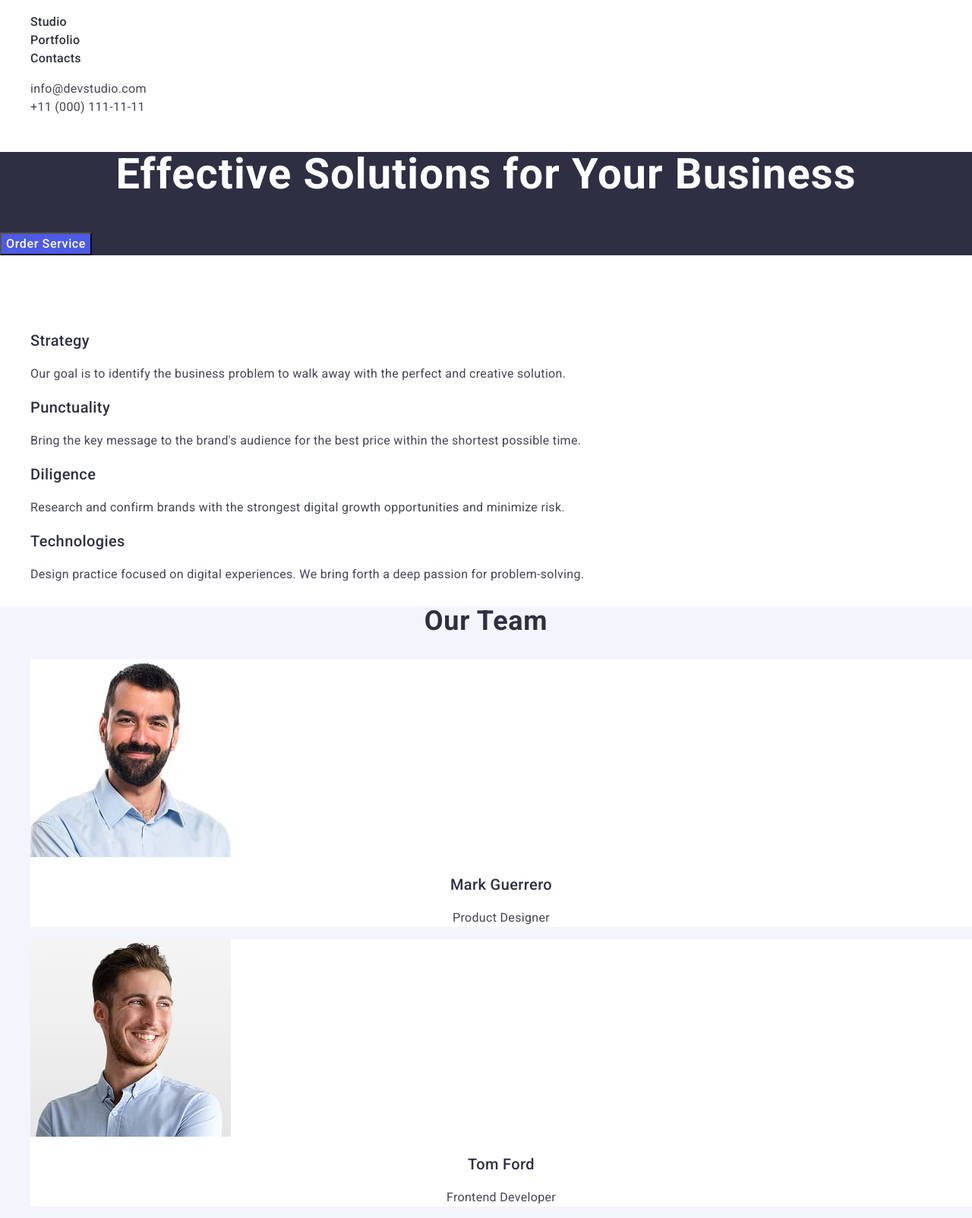
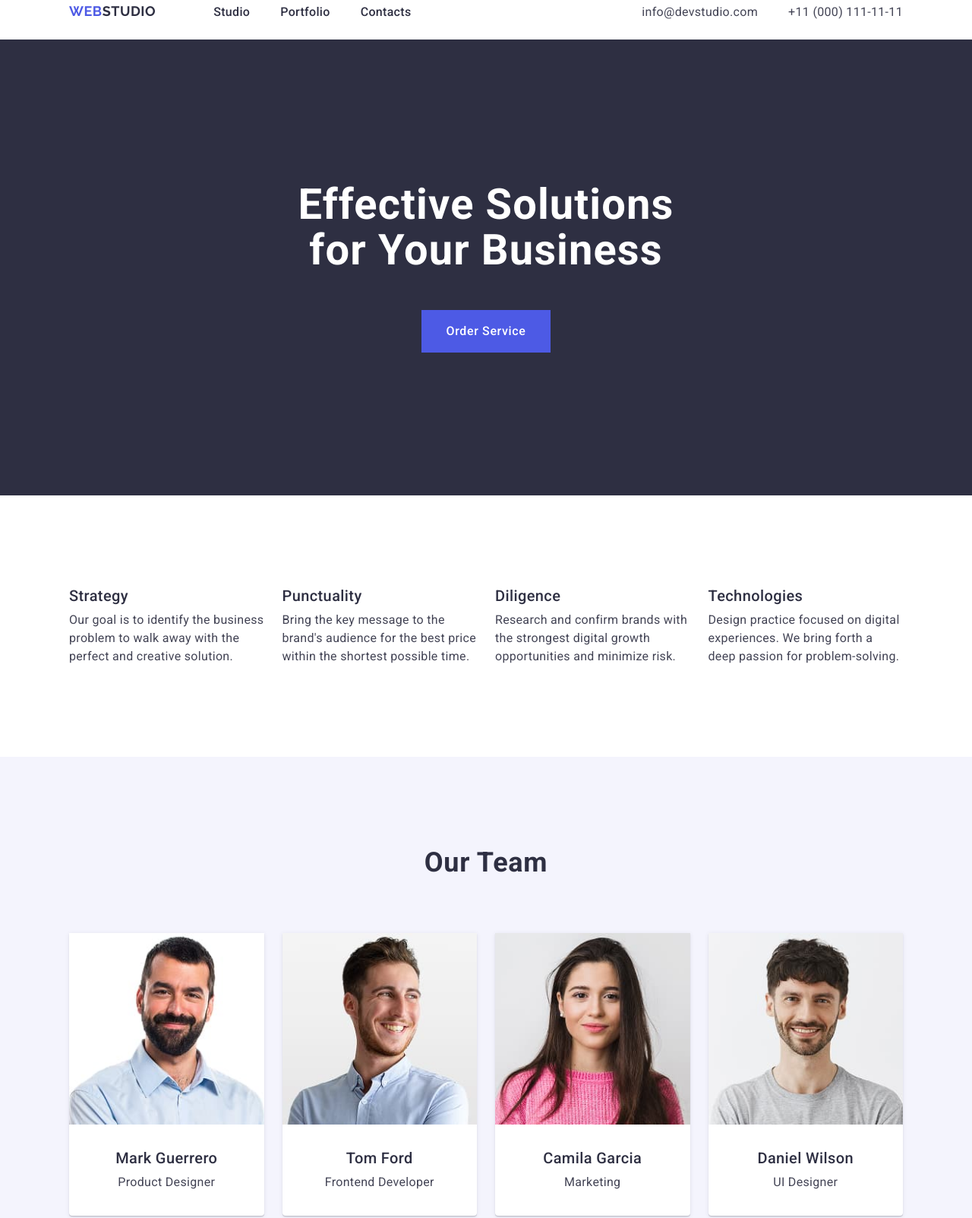
Before and after one commit to Iry-naO/goit-markup-hw-03, a plain HTML site: page index.html in a window 1280 px wide. Shown: the part 20-1623 px from the top of the page at 76% size. Drawn offline with nearby package versions, Linux system fonts and the light colour scheme.

Commit message:
update file

```diff
--- a/css/styles.css
+++ b/css/styles.css
@@ -4,12 +4,47 @@ body {
   color: #434455;
 }
 
+h1,
+h2,
+h3,
+h4,
+h5,
+h6,
+p {
+  margin: 0;
+}
+
 ul {
   list-style-type: none;
+  margin: 0;
+  padding-left: 0;
 }
 
 a {
   text-decoration: none;
+}
+
+img {
+  display: block;
+  width: 100%;
+  height: auto;
+}
+
+.section {
+  padding: 120px 0;
+}
+
+.container {
+  max-width: 1128px;
+  padding: 0 15px;
+  margin: 0 auto;
+}
+
+/* HEADER */
+
+.header-nav {
+  display: flex;
+  gap: 76px;
 }
 
 .logo {
@@ -21,10 +56,18 @@ a {
   letter-spacing: 0.03em;
   line-height: 1.17;
   text-align: left;
+
+  display: inline-block;
+  padding: 24px 0;
 }
 
 .logo-studio {
   color: #2e2f42;
+}
+
+.header-menu {
+  display: flex;
+  gap: 40px;
 }
 
 .header-menu-link {
@@ -35,6 +78,9 @@ a {
   line-height: 1.5;
   letter-spacing: 0.02em;
   text-align: left;
+
+  display: inline-block;
+  padding: 24px 0;
 }
 
 .header-menu-link:hover,
@@ -46,12 +92,20 @@ a {
   font-style: normal;
 }
 
+.header-contacts-list {
+  display: flex;
+  gap: 40px;
+}
+
 .header-contacts-link {
   font-size: 16px;
   color: #434455;
   line-height: 1.5;
   letter-spacing: 0.02em;
   text-align: left;
+
+  display: inline-block;
+  padding: 24px 0;
 }
 
 .header-contacts-link:hover,
@@ -59,8 +113,16 @@ a {
   color: #404bbf;
 }
 
+.header-wrapper {
+  display: flex;
+  justify-content: space-between;
+}
+
+/* MAIN SECTION */
+
 .main-section {
   background-color: #2e2f42;
+  padding: 188px 0;
 }
 
 .main-title {
@@ -69,6 +131,9 @@ a {
   line-height: 1.07;
   letter-spacing: 0.02em;
   text-align: center;
+
+  max-width: 496px;
+  margin: 0 auto;
 }
 
 .main-button {
@@ -80,6 +145,11 @@ a {
   letter-spacing: 0.04em;
   text-align: center;
   cursor: pointer;
+
+  display: block;
+  margin: 48px auto 0 auto;
+  padding: 16px 32px;
+  border: none;
 }
 
 .main-button:hover,
@@ -87,12 +157,28 @@ a {
   background-color: #404bbf;
 }
 
-.benefits-title {
-  font-size: 36px;
-  color: transparent;
-  line-height: 1.11;
-  letter-spacing: 0.02em;
-  text-align: center;
+/* BENEFITS SECTION */
+
+.visually-hidden {
+  position: absolute;
+  width: 1px;
+  height: 1px;
+  margin: -1px;
+  border: 0;
+  padding: 0;
+  white-space: nowrap;
+  clip-path: inset(100%);
+  clip: rect(0, 0, 0, 0);
+  overflow: hidden;
+}
+
+.benefits-list {
+  display: flex;
+  gap: 24px;
+}
+
+.benefits-item {
+  width: calc((100% - 72px) / 4);
 }
 
 .benefits-item-title {
@@ -102,6 +188,8 @@ a {
   line-height: 1.2;
   letter-spacing: 0.02em;
   text-align: left;
+
+  margin-bottom: 8px;
 }
 
 .benefits-item-text {
@@ -111,6 +199,8 @@ a {
   letter-spacing: 0.02em;
   text-align: left;
 }
+
+/* TEAM SECTION */
 
 .team-section {
   background-color: #f4f4fd;
@@ -123,10 +213,21 @@ a {
   letter-spacing: 0.02em;
   text-align: center;
   text-transform: capitalize;
+
+  margin-bottom: 72px;
+}
+
+.team-list {
+  display: flex;
+  gap: 24px;
 }
 
 .team-item {
   background-color: #ffffff;
+  border-radius: 0 0 4px 4px;
+  width: calc((100% - 72px) / 4);
+  box-shadow: 0 2px 1px 0 rgba(46, 47, 66, 0.08),
+    0 1px 1px 0 rgba(46, 47, 66, 0.16), 0 1px 6px 0 rgba(46, 47, 66, 0.08);
 }
 
 .team-item-title {
@@ -136,6 +237,8 @@ a {
   line-height: 1.2;
   letter-spacing: 0.02em;
   text-align: center;
+
+  margin-bottom: 8px;
 }
 
 .team-item-text {
@@ -146,6 +249,12 @@ a {
   text-align: center;
 }
 
+.team-content {
+  padding: 32px 16px;
+}
+
+/* PORTFOLIO SECTION */
+
 .portfolio-title {
   font-size: 36px;
   color: #2e2f42;
@@ -153,6 +262,18 @@ a {
   letter-spacing: 0.02em;
   text-align: center;
   text-transform: capitalize;
+
+  margin-bottom: 72px;
+}
+
+.portfolio-list {
+  display: flex;
+  flex-wrap: wrap;
+  gap: 24px;
+}
+
+.portfolio-item {
+  width: calc((100% - 48px) / 3);
 }
 
 .portfolio-item-title {
@@ -161,7 +282,9 @@ a {
   color: #2e2f42;
   line-height: 1.2;
   letter-spacing: 0.02em;
-  text-align: center;
+  text-align: left;
+
+  margin-bottom: 8px;
 }
 
 .portfolio-item-text {
@@ -169,8 +292,17 @@ a {
   color: #434455;
   line-height: 1.5;
   letter-spacing: 0.02em;
-  text-align: center;
+  text-align: left;
 }
+
+.portfolio-content {
+  padding: 32px 16px;
+  border-bottom: 1px solid #e7e9fc;
+  border-left: 1px solid #e7e9fc;
+  border-right: 1px solid #e7e9fc;
+}
+
+/* FOOTER */
 
 .footer {
   background-color: #2e2f42;
--- a/index.html
+++ b/index.html
@@ -19,21 +19,28 @@
   <body>
     <!-- HEADER -->
     <header>
-      <nav>
+      <div class="container">
+        <div class="header-wrapper">
+          <nav class="header-nav">
             <!-- prettier-ignore -->
             <a href="./index.html" class="logo">
           Web<span class="logo-studio">Studio</span>
         </a>
-        <ul>
-          <li><a class="header-menu-link" href="./index.html">Studio</a></li>
+            <ul class="header-menu">
+              <li>
+                <a class="header-menu-link" href="./index.html">Studio</a>
+              </li>
               <li><a class="header-menu-link" href="">Portfolio</a></li>
               <li><a class="header-menu-link" href="">Contacts</a></li>
             </ul>
           </nav>
           <address class="contacts">
-        <ul class="header-contacts">
+            <ul class="header-contacts-list">
               <li>
-            <a class="header-contacts-link" href="mailto:info@devstudio.com">
+                <a
+                  class="header-contacts-link"
+                  href="mailto:info@devstudio.com"
+                >
                   info@devstudio.com
                 </a>
               </li>
@@ -44,42 +51,47 @@
               </li>
             </ul>
           </address>
+        </div>
+      </div>
     </header>
 
     <!-- MAIN -->
     <main>
       <!-- MAIN SECTION -->
       <section class="main-section">
+        <div class="container">
           <h1 class="main-title">Effective Solutions for Your Business</h1>
           <button type="button" class="main-button">Order Service</button>
+        </div>
       </section>
 
       <!-- BENEFITS SECTION -->
-      <section>
-        <h2 class="benefits-title">Our Benefits</h2>
-        <ul>
-          <li>
+      <section class="section">
+        <div class="container">
+          <h2 class="visually-hidden">Our Benefits</h2>
+          <ul class="benefits-list">
+            <li class="benefits-item">
               <h3 class="benefits-item-title">Strategy</h3>
               <p class="benefits-item-text">
-              Our goal is to identify the business problem to walk away with the
-              perfect and creative solution.
+                Our goal is to identify the business problem to walk away with
+                the perfect and creative solution.
               </p>
             </li>
-          <li>
+            <li class="benefits-item">
               <h3 class="benefits-item-title">Punctuality</h3>
               <p class="benefits-item-text">
                 Bring the key message to the brand's audience for the best price
                 within the shortest possible time.
               </p>
             </li>
-          <li>
+            <li class="benefits-item">
               <h3 class="benefits-item-title">Diligence</h3>
               <p class="benefits-item-text">
                 Research and confirm brands with the strongest digital growth
                 opportunities and minimize risk.
               </p>
             </li>
-          <li>
+            <li class="benefits-item">
               <h3 class="benefits-item-title">Technologies</h3>
               <p class="benefits-item-text">
                 Design practice focused on digital experiences. We bring forth a
@@ -87,12 +99,14 @@
               </p>
             </li>
           </ul>
+        </div>
       </section>
 
       <!-- TEAM SECTION -->
-      <section class="team-section">
+      <section class="team-section section">
+        <div class="container">
           <h2 class="team-title">Our Team</h2>
-        <ul>
+          <ul class="team-list">
             <li class="team-item">
               <img
                 src="./images/Team-1.jpg"
@@ -100,8 +114,10 @@
                 width="264"
                 height="260"
               />
+              <div class="team-content">
                 <h3 class="team-item-title">Mark Guerrero</h3>
                 <p class="team-item-text">Product Designer</p>
+              </div>
             </li>
             <li class="team-item">
               <img
@@ -110,8 +126,10 @@
                 width="264"
                 height="260"
               />
+              <div class="team-content">
                 <h3 class="team-item-title">Tom Ford</h3>
                 <p class="team-item-text">Frontend Developer</p>
+              </div>
             </li>
             <li class="team-item">
               <img
@@ -120,8 +138,10 @@
                 width="264"
                 height="260"
               />
+              <div class="team-content">
                 <h3 class="team-item-title">Camila Garcia</h3>
                 <p class="team-item-text">Marketing</p>
+              </div>
             </li>
             <li class="team-item">
               <img
@@ -130,90 +150,109 @@
                 width="264"
                 height="260"
               />
+              <div class="team-content">
                 <h3 class="team-item-title">Daniel Wilson</h3>
                 <p class="team-item-text">UI Designer</p>
+              </div>
             </li>
           </ul>
+        </div>
       </section>
 
       <!-- PORTFOLIO SECTION -->
-      <section>
+      <section class="section">
+        <div class="container">
           <h2 class="portfolio-title">Our Portfolio</h2>
-        <ul>
-          <li>
+          <ul class="portfolio-list">
+            <li class="portfolio-item">
               <img
                 src="./images/Portfolio-1.jpg"
                 alt="Banking app"
                 width="360"
                 height="300"
               />
+              <div class="portfolio-content">
                 <h3 class="portfolio-item-title">Banking App</h3>
                 <p class="portfolio-item-text">App</p>
+              </div>
             </li>
-          <li>
+            <li class="portfolio-item">
               <img
                 src="./images/Portfolio-2.jpg"
                 alt="Mobile phone"
                 width="360"
                 height="300"
               />
+              <div class="portfolio-content">
                 <h3 class="portfolio-item-title">Cashless Payment</h3>
                 <p class="portfolio-item-text">Marketing</p>
+              </div>
             </li>
-          <li>
+            <li class="portfolio-item">
               <img
                 src="./images/Portfolio-3.jpg"
                 alt="Laptop and mobile phone"
                 width="360"
                 height="300"
               />
+              <div class="portfolio-content">
                 <h3 class="portfolio-item-title">Meditation App</h3>
                 <p class="portfolio-item-text">App</p>
+              </div>
             </li>
-          <li>
+            <li class="portfolio-item">
               <img
                 src="./images/Portfolio-4.jpg"
                 alt="Steering wheel"
                 width="360"
                 height="300"
               />
+              <div class="portfolio-content">
                 <h3 class="portfolio-item-title">Taxi Service</h3>
                 <p class="portfolio-item-text">Marketing</p>
+              </div>
             </li>
-          <li>
+            <li class="portfolio-item">
               <img
                 src="./images/Portfolio-5.jpg"
                 alt="Mobile phone and images of the moon"
                 width="360"
                 height="300"
               />
+              <div class="portfolio-content">
                 <h3 class="portfolio-item-title">Screen Illustrations</h3>
                 <p class="portfolio-item-text">Design</p>
+              </div>
             </li>
-          <li>
+            <li class="portfolio-item">
               <img
                 src="./images/Portfolio-6.jpg"
                 alt="Girl in orange sweater"
                 width="360"
                 height="300"
               />
+              <div class="portfolio-content">
                 <h3 class="portfolio-item-title">Online Courses</h3>
                 <p class="portfolio-item-text">Marketing</p>
+              </div>
             </li>
           </ul>
+        </div>
       </section>
     </main>
 
     <!-- FOOTER -->
     <footer class="footer">
+      <div class="container">
         <!-- prettier-ignore -->
         <a class="logo" href="./index.html">
           Web<span class="footer-logo-studio">Studio</span>
         </a>
         <p class="footer-text">
-        Increase the flow of customers and sales for your business with digital
-        marketing & growth solutions.
+          Increase the flow of customers and sales for your business with
+          digital marketing & growth solutions.
         </p>
+      </div>
     </footer>
   </body>
 </html>
```
Lines whose indentation alone changed are shown as unchanged.
